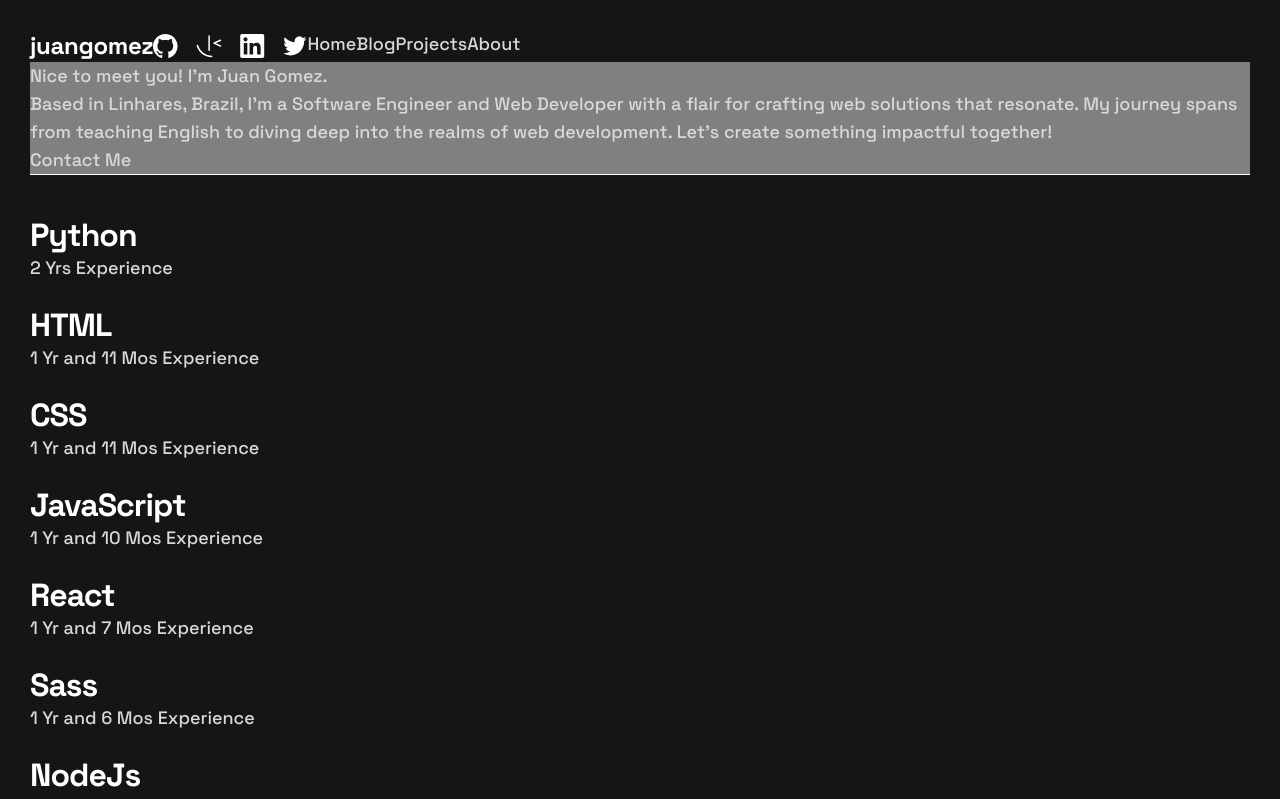
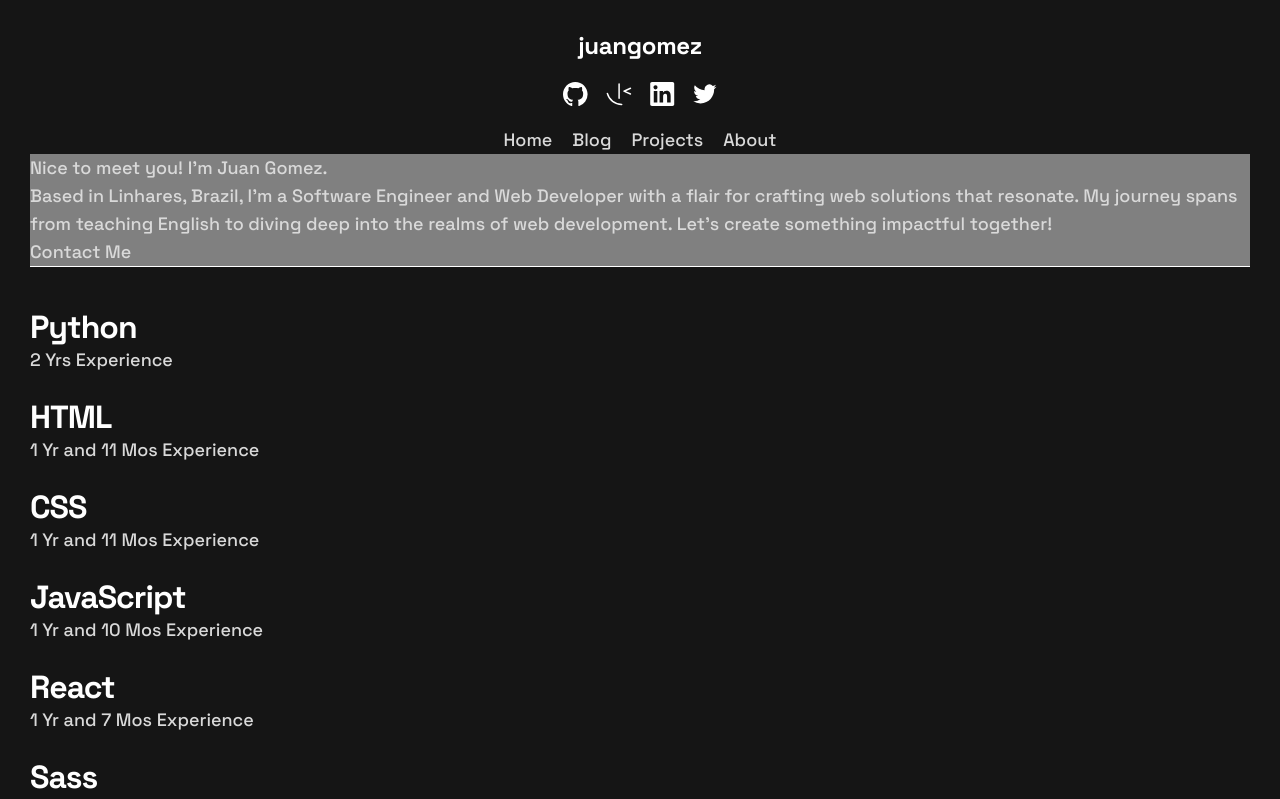
Before and after one commit to newbpydev/a-portfolio-site, a React (Vite) app: page / in a window 1280 px wide. Shown: the top 799 px of the page. Built offline with nearby package versions, Linux system fonts and the light colour scheme.

Commit message:
style(header): update header component styles to center align items and adjust layout style(navbar): add gap between navigation menu items for better visual separation

```diff
--- a/src/components/header/AppHeader.tsx
+++ b/src/components/header/AppHeader.tsx
@@ -4,8 +4,13 @@ import SocialNav from "../navbar/SocialNav";
 import Logo from "../ui/logo/Logo";
 
 const StyledHeader = styled.header`
+  margin: 0 auto;
   display: flex;
-  flex-direction: row;
+  flex-direction: column;
+  align-items: center;
+  justify-content: center;
+  gap: 2rem;
+  width: 15.4rem;
 `;
 
 type Props = {};
--- a/src/components/navbar/MainNav.tsx
+++ b/src/components/navbar/MainNav.tsx
@@ -4,6 +4,7 @@ import { NavLink } from "react-router-dom";
 const NavMenuUl = styled.ul`
   display: flex;
   flex-direction: row;
+  gap: 2rem;
 `;
 
 type Props = {};
@@ -13,7 +14,7 @@ export default function MainNav({}: Props) {
   // output
   return (
     <nav>
-      <NavMenuUl>
+      <NavMenuUl as="ul">
         <li>
           <NavLink to={"/"}>Home</NavLink>
         </li>
```
